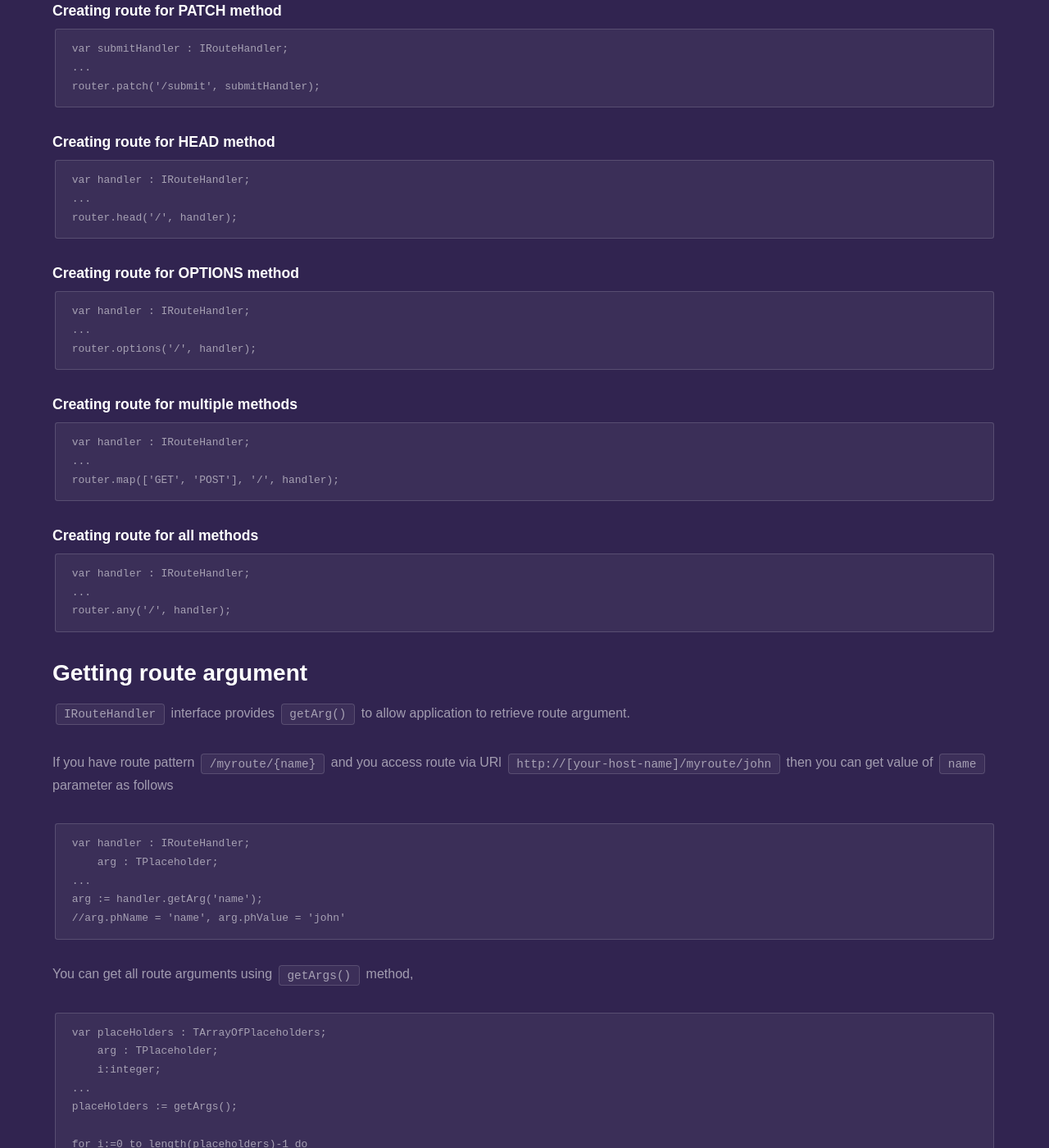
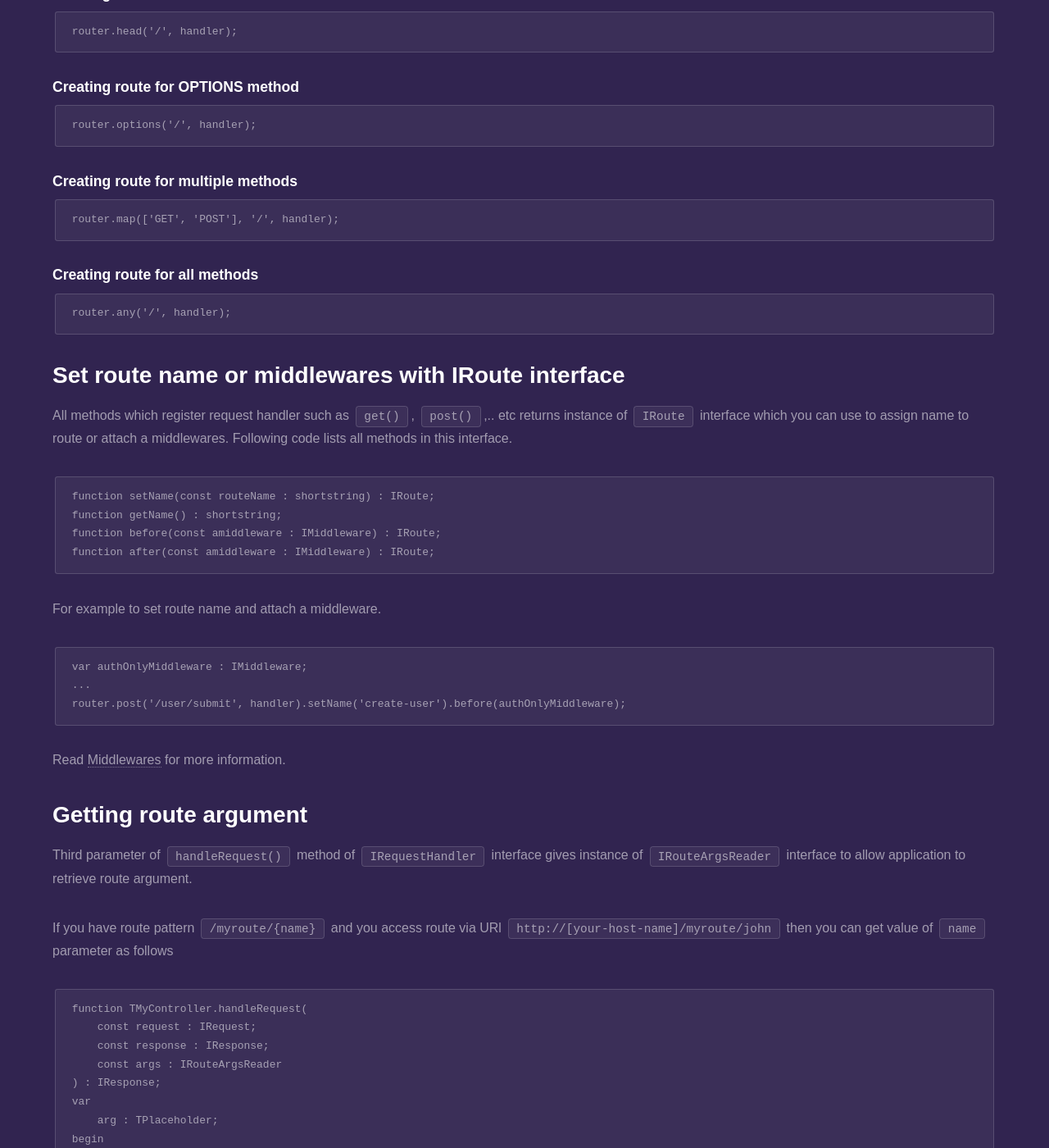
Before and after one commit to fanoframework/fanoframework.github.io, a Jekyll site: the page built from working-with-router/index.md, in a window 1280 px wide and 1400 px high, scrolled down 2247 px. Shown: the whole window at 82% size. Built offline with Jekyll 4.4.1, drawn with Linux system fonts in a browser that asks for light colours; our own code applies the rules of GitHub Pages for plain Markdown files; some of the changed text lies outside the part shown.

````diff
--- a/working-with-router/index.md
+++ b/working-with-router/index.md
@@ -22,7 +22,7 @@ If we have following route setup
 ```
 var
     router : IRouter;
-    myAppHandler, anotherAppHandler : IRouteHandler;
+    myAppHandler, anotherAppHandler : IRequestHandler;
 ...
 
 //GET request
@@ -46,7 +46,6 @@ Fano Framework comes with basic router implementation `TRouter` class which impl
 container.add('router', TSimpleRouterFactory.create());
 ```
 
-
 ## Create route
 
 ### Creating route for GET method
@@ -54,101 +53,119 @@ container.add('router', TSimpleRouterFactory.create());
 ```
 var
     router : IRouter;
-    homeRouteHandler : IRouteHandler;
+    handler : IRequestHandler;
 ...
-router.get('/', homeRouteHandler);
+router.get('/', handler);
 ```
 
 ### Creating route for POST method
 
 ```
-var handler : IRouteHandler;
-...
 router.post('/submit', handler);
 ```
 
 ### Creating route for PUT method
 
 ```
-var handler : IRouteHandler;
-...
 router.put('/submit', handler);
 ```
 
 ### Creating route for DELETE method
 
 ```
-var submitHandler : IRouteHandler;
-...
-router.delete('/submit', submitHandler);
+router.delete('/submit', handler);
 ```
 
 ### Creating route for PATCH method
 
 ```
-var submitHandler : IRouteHandler;
-...
-router.patch('/submit', submitHandler);
+router.patch('/submit', handler);
 ```
 
 ### Creating route for HEAD method
 
 ```
-var handler : IRouteHandler;
-...
 router.head('/', handler);
 ```
 
 ### Creating route for OPTIONS method
 
 ```
-var handler : IRouteHandler;
-...
 router.options('/', handler);
 ```
 
 ### Creating route for multiple methods
 
 ```
-var handler : IRouteHandler;
-...
 router.map(['GET', 'POST'], '/', handler);
 ```
 
 ### Creating route for all methods
 
 ```
-var handler : IRouteHandler;
-...
 router.any('/', handler);
 ```
 
+## Set route name or middlewares with IRoute interface
+
+All methods which register request handler such as `get()`, `post()`,.. etc returns
+instance of `IRoute` interface which you can use to assign name to route or attach a middlewares. Following code lists all methods in this interface.
+
+```
+function setName(const routeName : shortstring) : IRoute;
+function getName() : shortstring;
+function before(const amiddleware : IMiddleware) : IRoute;
+function after(const amiddleware : IMiddleware) : IRoute;
+```
+
+For example to set route name and attach a middleware.
+
+```
+var authOnlyMiddleware : IMiddleware;
+...
+router.post('/user/submit', handler).setName('create-user').before(authOnlyMiddleware);
+```
+
+Read [Middlewares](/middlewares) for more information.
+
 ## Getting route argument
 
-`IRouteHandler` interface provides `getArg()` to allow application to retrieve route argument.
+Third parameter of `handleRequest()` method of `IRequestHandler` interface gives instance of `IRouteArgsReader` interface to allow application to retrieve route argument.
 
 If you have route pattern `/myroute/{name}` and you access route via URl `http://[your-host-name]/myroute/john` then you can get value of `name` parameter as follows
 
 ```
-var handler : IRouteHandler;
+function TMyController.handleRequest(
+    const request : IRequest;
+    const response : IResponse;
+    const args : IRouteArgsReader
+) : IResponse;
+var
     arg : TPlaceholder;
-...
-arg := handler.getArg('name');
-//arg.phName = 'name', arg.phValue = 'john'
+begin
+    arg := args.getArg('name');
+    //arg.name = 'name', arg.value = 'john'
+end;
 ```
 
 You can get all route arguments using `getArgs()` method,
 
 ```
+function TMyController.handleRequest(
+    const request : IRequest;
+    const response : IResponse;
+    const args : IRouteArgsReader
+) : IResponse;
 var placeHolders : TArrayOfPlaceholders;
     arg : TPlaceholder;
     i:integer;
-...
-placeHolders := getArgs();
+begin
+    placeHolders := args.getArgs();
 
-for i:=0 to length(placeholders)-1 do
-begin
-    arg := placeholders[i];
+    for i:=0 to length(placeholders)-1 do
+    begin
+        arg := placeholders[i];
+    end;
 end;
 ```
 
@@ -157,6 +174,7 @@ See [code example](https://github.com/fanoframework/fano-app/blob/master/app/App
 ## Explore more
 
 - [Dispatcher](/dispatcher)
+- [Middlewares](/middlewares)
 
 <ul class="actions">
     <li><a href="/documentation" class="button">Documentation</a></li>
````
Also changed, not shown: middlewares/index.md (+25 -38 lines), scaffolding-with-fano-cli/index.md (+39 -14 lines), tutorials/hello-world-application/index.md (+9 -24 lines), working-with-controllers/index.md (+18 -24 lines).
